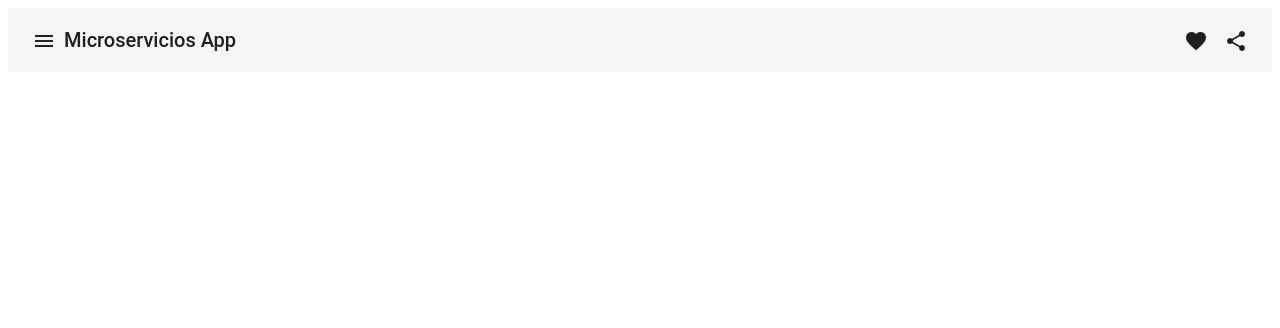
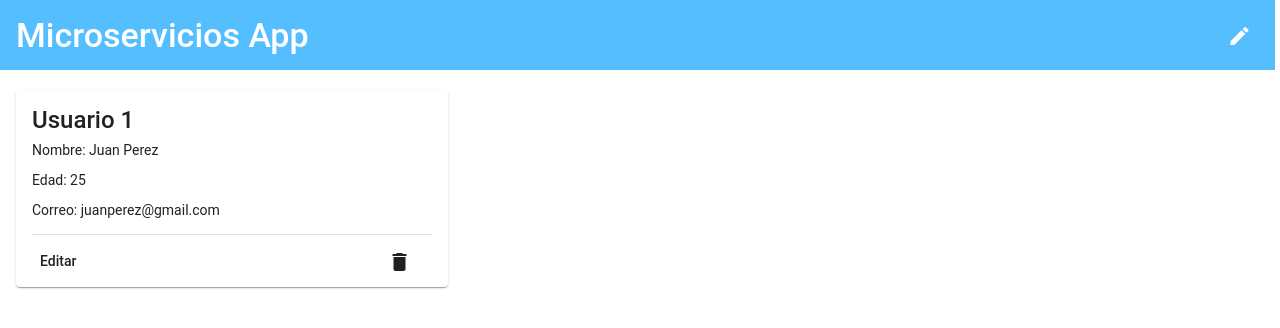
Before and after one commit to rsevig00/restful-backend-frontend.github.io, an Angular app in the folder frontend/: page / in a window 1280 px wide. Shown: the top 328 px of the page. Built offline with nearby package versions, Linux system fonts and the light colour scheme.

Commit message:
creada toolbar y card basica

```diff
--- a/frontend/src/app/components/home/home.component.css
+++ b/frontend/src/app/components/home/home.component.css
@@ -1,3 +1,22 @@
 .example-spacer {
     flex: 1 1 auto;
   }
+  .title {
+    font-size: 34px;
+    font-weight: 500;
+  }
+
+  .example-card {
+    max-width: 400px;
+    margin-top: 20px;
+    margin-left: 8px;
+  }
+
+  .toolbar {
+    background-color:   #55beff  ;
+    color: white;
+    width: 100.9%;
+    height: 70px;
+    margin-left: -8px;
+    margin-top: -8px;
+  }
--- a/frontend/src/app/components/home/home.component.html
+++ b/frontend/src/app/components/home/home.component.html
@@ -1,13 +1,23 @@
-<mat-toolbar>
-    <button mat-icon-button class="example-icon" aria-label="Example icon-button with menu icon">
-      <mat-icon>menu</mat-icon>
-    </button>
-    <span>Microservicios App</span>
+<mat-toolbar class="toolbar">
+    <span class="title">
+      Microservicios App
+    </span>
     <span class="example-spacer"></span>
     <button mat-icon-button class="example-icon favorite-icon" aria-label="Example icon-button with heart icon">
-      <mat-icon>favorite</mat-icon>
-    </button>
-    <button mat-icon-button class="example-icon" aria-label="Example icon-button with share icon">
-      <mat-icon>share</mat-icon>
+      <mat-icon>create</mat-icon>
     </button>
   </mat-toolbar>
+
+  <mat-card class="example-card">
+    <mat-card-title>Usuario 1</mat-card-title>
+    <mat-card-content>
+      <p>Nombre: Juan Perez</p>
+      <p>Edad: 25</p>
+      <p>Correo: juanperez@gmail.com
+    </mat-card-content>
+    <mat-divider inset></mat-divider>
+    <mat-card-actions >
+      <button mat-button>Editar</button>
+      <button mat-button style="margin-left: 275px;"><mat-icon>delete</mat-icon></button>
+    </mat-card-actions>
+  </mat-card>
```
